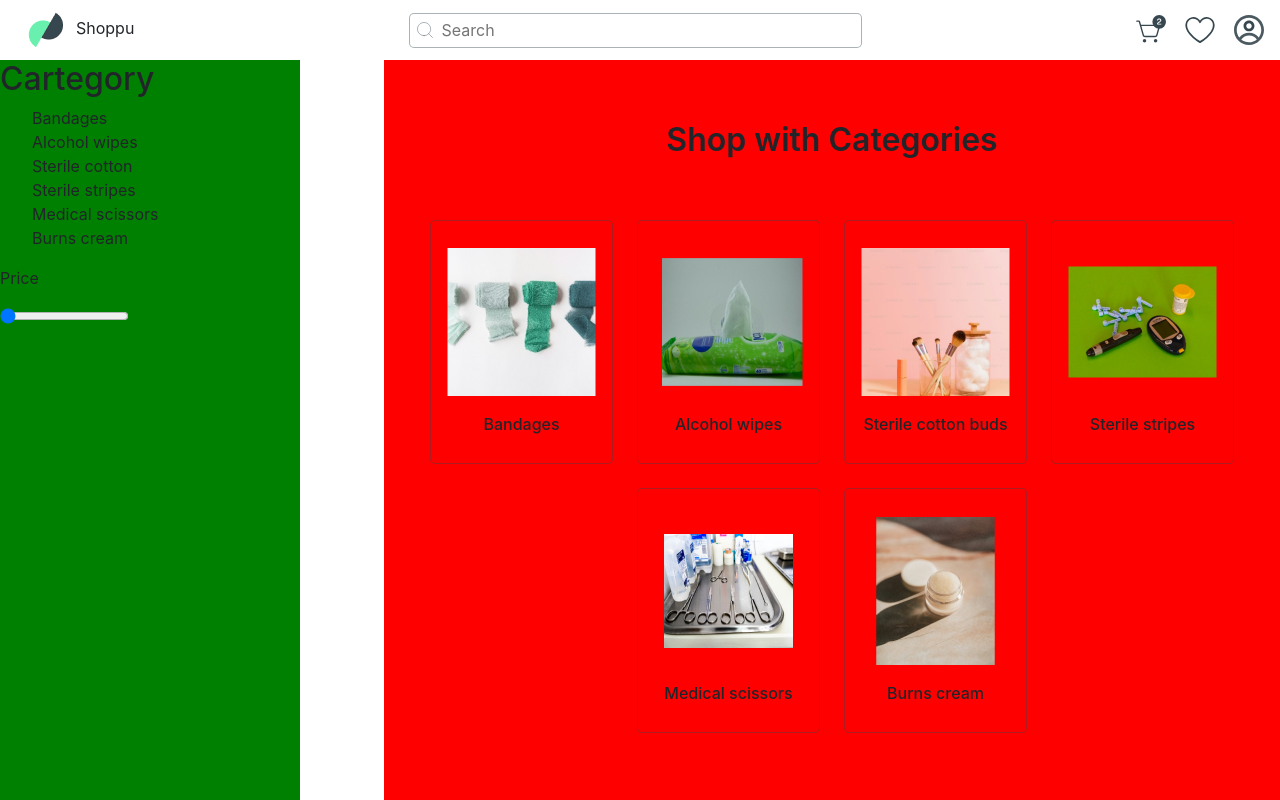
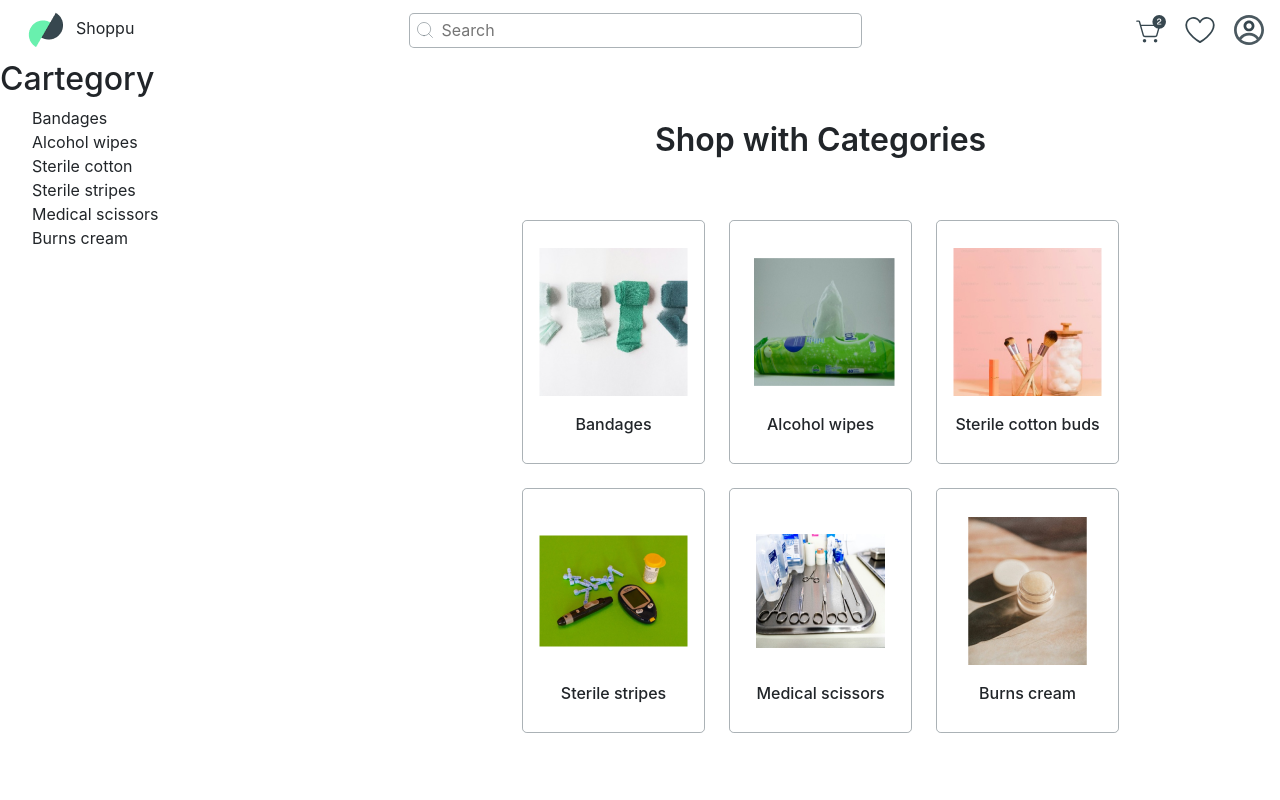
Before and after one commit to Habiblassz/timbu, a React (Create React App) app: page /shop in a window 1280 px wide. Shown: the top 800 px of the page. Built offline with nearby package versions, Linux system fonts and the light colour scheme; the HTML template or start-up script is replaced by a standard one.

Commit message:
Changed all class components to function components

```diff
--- a/src/components/all-products.css
+++ b/src/components/all-products.css
@@ -1,15 +1,17 @@
 .all-products {
 	display: flex;
-	justify-content: space-between;
-	overflow-x: hidden;
+	align-items: flex-start;
 }
 
 .all-products .side-bar {
-	background-color: green;
-	flex-basis: 300px;
+	/* background-color: green; */
+
+	display: flex;
+	flex-direction: column;
 }
 
 .shoppu-container {
-	background-color: red;
-	max-width: 70%;
+	padding-left: 300px;
+	/* background-color: red; */
+	max-width: 80%;
 }
--- a/src/components/all-products.jsx
+++ b/src/components/all-products.jsx
@@ -1,9 +1,10 @@
 import "./all-products.css";
 import Shop from "./shop";
-import { useState } from "react";
 
 function AllProducts() {
 	return (
+		<>
+			<div className="header"></div>
 			<div className="all-products">
 				<div className="side-bar">
 					<div className="cartegory">
@@ -21,44 +22,14 @@ function AllProducts() {
 							</ul>
 						</div>
 					</div>
-				<div className="price-range">
-					<RangeSlider />
-				</div>
+					<div className="price-range"></div>
 				</div>
 				<div className="shoppu-container">
 					<Shop />
 				</div>
 			</div>
+		</>
 	);
 }
 
 export { AllProducts };
-
-const RangeSlider = ({ onChange }) => {
-	const [slider, setSlider] = useState({
-		max: 100,
-		min: 0,
-		value: 0,
-		label: "Price",
-	});
-
-	const onSlide = () => {
-		setSlider({ ...slider }, slider.value);
-		console.log(slider.value);
-	};
-
-	return (
-		<div className="range-slider">
-			<p>{slider.label}</p>
-			<input
-				type="range"
-				min={slider.min}
-				max={slider.max}
-				value={slider.value}
-				onChange={() => onSlide()}
-				className="slider"
-				id="myRange"></input>
-		</div>
-	);
-};
-export default RangeSlider;
--- a/src/components/footer.jsx
+++ b/src/components/footer.jsx
@@ -1,10 +1,7 @@
-import React, { Component } from "react";
 import frame2 from "../images/shoppu-logo-light.svg";
 import "./footer.css";
 
-class Footer extends Component {
-	state = {};
-	render() {
+function Footer() {
 	return (
 		<div className="footer-wrapper">
 			<div className="top footer-top">
@@ -182,6 +179,5 @@ class Footer extends Component {
 		</div>
 	);
 }
-}
 
 export default Footer;
--- a/src/components/main.jsx
+++ b/src/components/main.jsx
@@ -1,10 +1,7 @@
-import React, { Component } from "react";
 import frame8 from "../images/Frame 8.png";
 import "./main.css";
 
-class Main extends Component {
-	state = {};
-	render() {
+function Main() {
 	return (
 		<div className="main-content">
 			<div className="main">
@@ -189,6 +186,5 @@ class Main extends Component {
 		</div>
 	);
 }
-}
 
 export default Main;
--- a/src/components/navbar.jsx
+++ b/src/components/navbar.jsx
@@ -1,11 +1,8 @@
-import React, { Component } from "react";
 import frame2 from "../images/Frame 2.png";
 import "./navbar.css";
 import { Outlet } from "react-router-dom";
 
-class Navbar extends Component {
-	state = {};
-	render() {
+function Navbar() {
 	return (
 		<>
 			<div className="navbar-wrapper">
@@ -119,6 +116,5 @@ class Navbar extends Component {
 		</>
 	);
 }
-}
 
 export default Navbar;
--- a/src/components/shop.jsx
+++ b/src/components/shop.jsx
@@ -1,48 +1,10 @@
 import React, { Component } from "react";
-import bandage from "../images/Image.png";
-import alcohol from "../images/Image (1).png";
-import sterileCotton from "../images/Image (2).png";
-import sterile from "../images/Image (3).png";
-import medical from "../images/Image (4).png";
-import burns from "../images/Image (5).png";
-import adhesive from "../images/Image (6).png";
-import elastic from "../images/Image (7).png";
-import transparent from "../images/Image (8).png";
-import compression from "../images/Image (9).png";
 import "./shop.css";
 
 import { Link } from "react-router-dom";
+import { storeItems } from "./store";
 
-class Shop extends Component {
-	state = {
-		image: [
-			[bandage, "Bandages"],
-			[alcohol, "Alcohol wipes"],
-			[sterileCotton, "Sterile cotton buds"],
-			[sterile, "Sterile stripes"],
-			[medical, "Medical scissors"],
-			[burns, "Burns cream"],
-		],
-		bandageImages: [
-			[adhesive, "Adhesive", "#500"],
-			[elastic, "Elastic bandage", "#2000"],
-			[transparent, "Transparent bandage", "#3000"],
-			[compression, "Compresion Bandage", "#5000"],
-			[adhesive, "Adhesive", "#500"],
-			[elastic, "Elastic bandage", "#2000"],
-			[transparent, "Transparent bandage", "#3000"],
-			[compression, "Compresion Bandage", "#5000"],
-			[adhesive, "Adhesive", "#500"],
-			[elastic, "Elastic bandage", "#2000"],
-			[transparent, "Transparent bandage", "#3000"],
-			[compression, "Compresion Bandage", "#5000"],
-			[adhesive, "Adhesive", "#500"],
-			[elastic, "Elastic bandage", "#2000"],
-			[transparent, "Transparent bandage", "#3000"],
-			[compression, "Compresion Bandage", "#5000"],
-		],
-	};
-	render() {
+function Shop() {
 	// const url =
 	// 	"https://api.timbu.cloud/products?APP_ID=SZ4TF873UKWDWLI&API_KEY=71ca24ca05fb40488f0fb83750de43df20240713102951441458";
 
@@ -60,7 +22,7 @@ class Shop extends Component {
 				<span>Shop with Categories</span>
 			</div>
 			<div className="shopping-item-array">
-					{this.state.image.map((item, index) => (
+				{storeItems.image.map((item, index) => (
 					<Item key={index} image={item[0]} span={item[1]} />
 				))}
 			</div>
@@ -95,22 +57,22 @@ class Shop extends Component {
 				</div>
 				<ul>
 					<li>
-							<a href="#">All Products</a>
+						<Link to="#">All Products</Link>
 					</li>
 					<li>
-							<a href="#">Adesive Bandages</a>
+						<Link to="#">Adesive Bandages</Link>
 					</li>
 					<li>
-							<a href="#">Gauze Bandages</a>
+						<Link to="#">Gauze Bandages</Link>
 					</li>
 					<li>
-							<a href="#">Elastic Bandages</a>
+						<Link to="#">Elastic Bandages</Link>
 					</li>
 				</ul>
 			</div>
 			<div className="bandages">
 				<div className="bandage-items">
-						{this.state.bandageImages.map((item, index) => (
+					{storeItems.bandageImages.map((item, index) => (
 						<Bandage
 							key={index}
 							img={item[0]}
@@ -121,7 +83,7 @@ class Shop extends Component {
 				</div>
 			</div>
 			<div className="view-all">
-					<a href="#">
+				<Link to="/shop">
 					View All
 					<span className="arrow">
 						<svg
@@ -146,11 +108,10 @@ class Shop extends Component {
 							/>
 						</svg>
 					</span>
-					</a>
+				</Link>
 			</div>
 		</div>
 	);
-	}
 }
 
 function Item(props) {
--- /dev/null
+++ b/src/components/store.jsx
@@ -0,0 +1,41 @@
+import bandage from "../images/Image.png";
+import alcohol from "../images/Image (1).png";
+import sterileCotton from "../images/Image (2).png";
+import sterile from "../images/Image (3).png";
+import medical from "../images/Image (4).png";
+import burns from "../images/Image (5).png";
+import adhesive from "../images/Image (6).png";
+import elastic from "../images/Image (7).png";
+import transparent from "../images/Image (8).png";
+import compression from "../images/Image (9).png";
+
+const storeItems = {
+	image: [
+		[bandage, "Bandages"],
+		[alcohol, "Alcohol wipes"],
+		[sterileCotton, "Sterile cotton buds"],
+		[sterile, "Sterile stripes"],
+		[medical, "Medical scissors"],
+		[burns, "Burns cream"],
+	],
+	bandageImages: [
+		[adhesive, "Adhesive", "#500"],
+		[elastic, "Elastic bandage", "#2000"],
+		[transparent, "Transparent bandage", "#3000"],
+		[compression, "Compresion Bandage", "#5000"],
+		[adhesive, "Adhesive", "#500"],
+		[elastic, "Elastic bandage", "#2000"],
+		[transparent, "Transparent bandage", "#3000"],
+		[compression, "Compresion Bandage", "#5000"],
+		[adhesive, "Adhesive", "#500"],
+		[elastic, "Elastic bandage", "#2000"],
+		[transparent, "Transparent bandage", "#3000"],
+		[compression, "Compresion Bandage", "#5000"],
+		[adhesive, "Adhesive", "#500"],
+		[elastic, "Elastic bandage", "#2000"],
+		[transparent, "Transparent bandage", "#3000"],
+		[compression, "Compresion Bandage", "#5000"],
+	],
+};
+
+export { storeItems };
--- a/src/components/testimonials.jsx
+++ b/src/components/testimonials.jsx
@@ -1,11 +1,8 @@
-import React, { Component } from "react";
 import man from "../images/Frame 394 (1).png";
 import woman from "../images/Frame 394.png";
 import "./testimonials.css";
 
-class Testimonials extends Component {
-	state = {};
-	render() {
+function Testimonials() {
 	return (
 		<div className="testimonial-tray">
 			<div className="testimonial-heading">Testimonial</div>
@@ -29,7 +26,6 @@ class Testimonials extends Component {
 		</div>
 	);
 }
-}
 
 function TestimonialContent(props) {
 	return (
```
Lines whose indentation alone changed are shown as unchanged.
